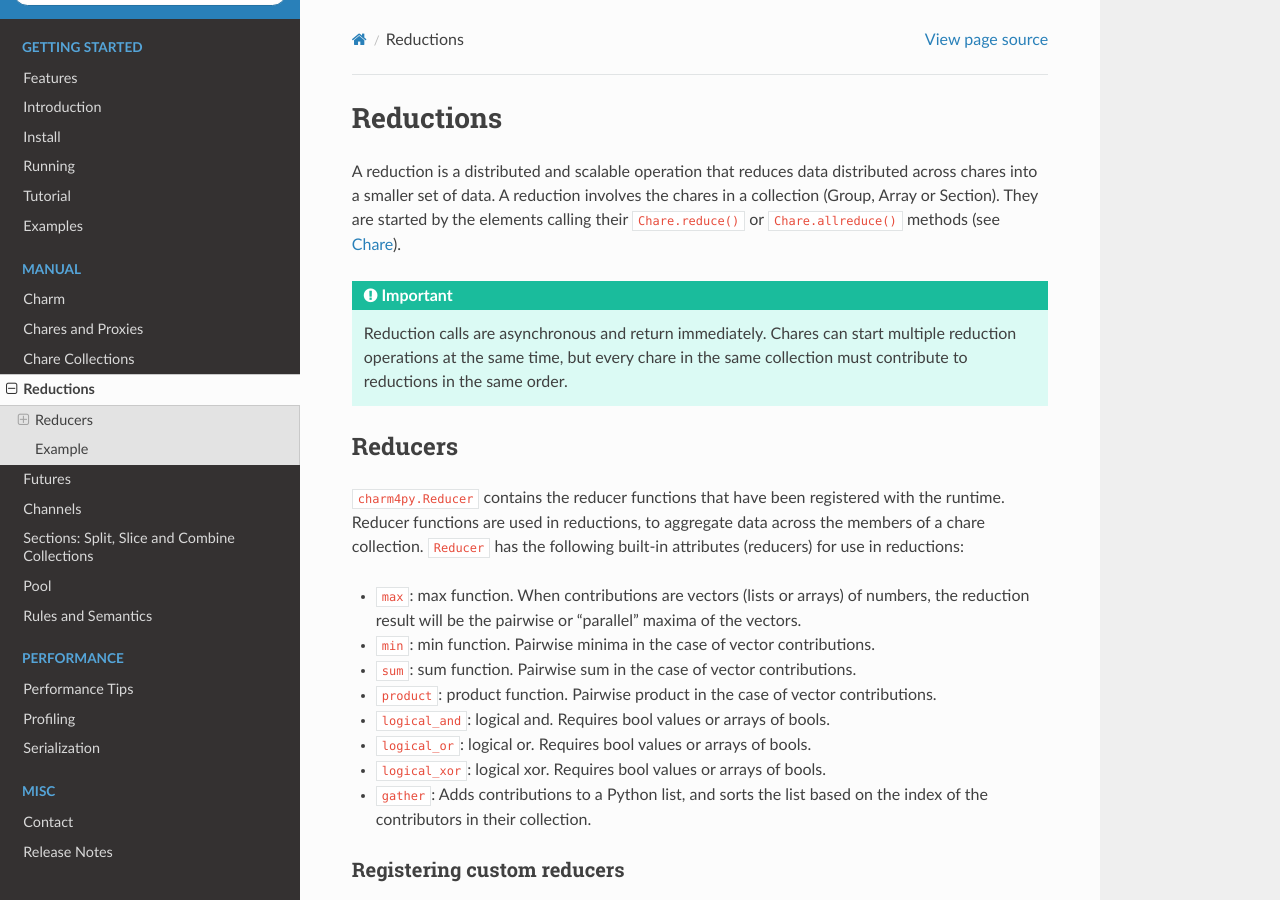
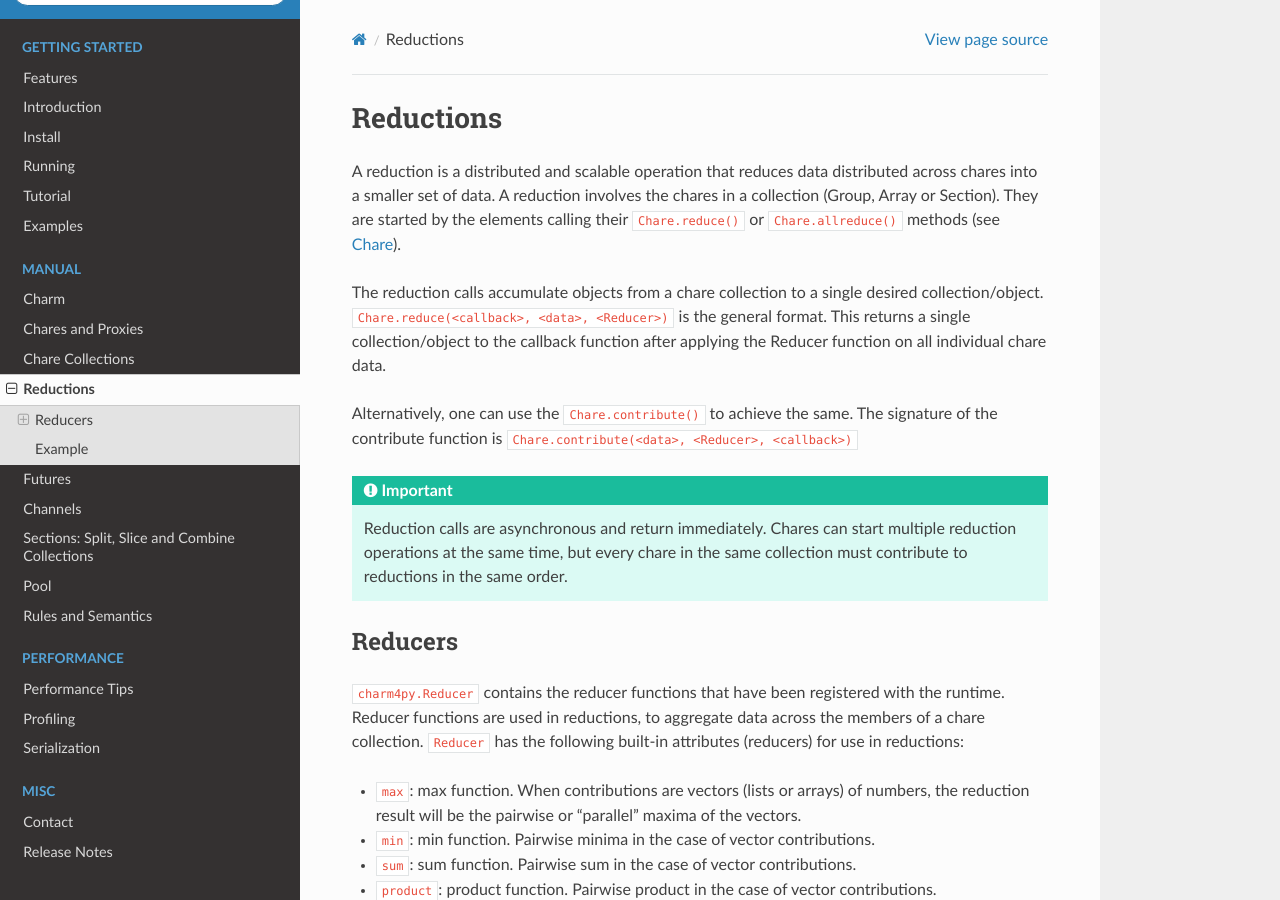
Before and after one commit to charmplusplus/charm4py, a Sphinx documentation site: the page built from docs/reductions-api.rst, in a window 1280 px wide and 900 px high. Built offline with Sphinx 7.4.7 and the Read the Docs theme 3.1.0, drawn with Linux system fonts in a browser that asks for light colours; the version number could not be read and is left out.

Commit message:
Docs - Reductions - added contribute() details

```diff
--- a/docs/reductions-api.rst
+++ b/docs/reductions-api.rst
@@ -7,6 +7,14 @@ distributed across chares into a smaller set of data.
 A reduction involves the chares in a collection (Group, Array or Section). They are
 started by the elements calling their ``Chare.reduce()`` or ``Chare.allreduce()``
 methods (see :ref:`Chare <chare-api-label>`).
+
+The reduction calls accumulate objects from a chare collection to a single desired
+collection/object. ``Chare.reduce(<callback>, <data>, <Reducer>)`` is the general format.
+This returns a single collection/object to the callback function after applying the Reducer
+function on all individual chare data.
+
+Alternatively, one can use the ``Chare.contribute()`` to achieve the same. The signature of the
+contribute function is ``Chare.contribute(<data>, <Reducer>, <callback>)``
 
 .. important::
 
```
